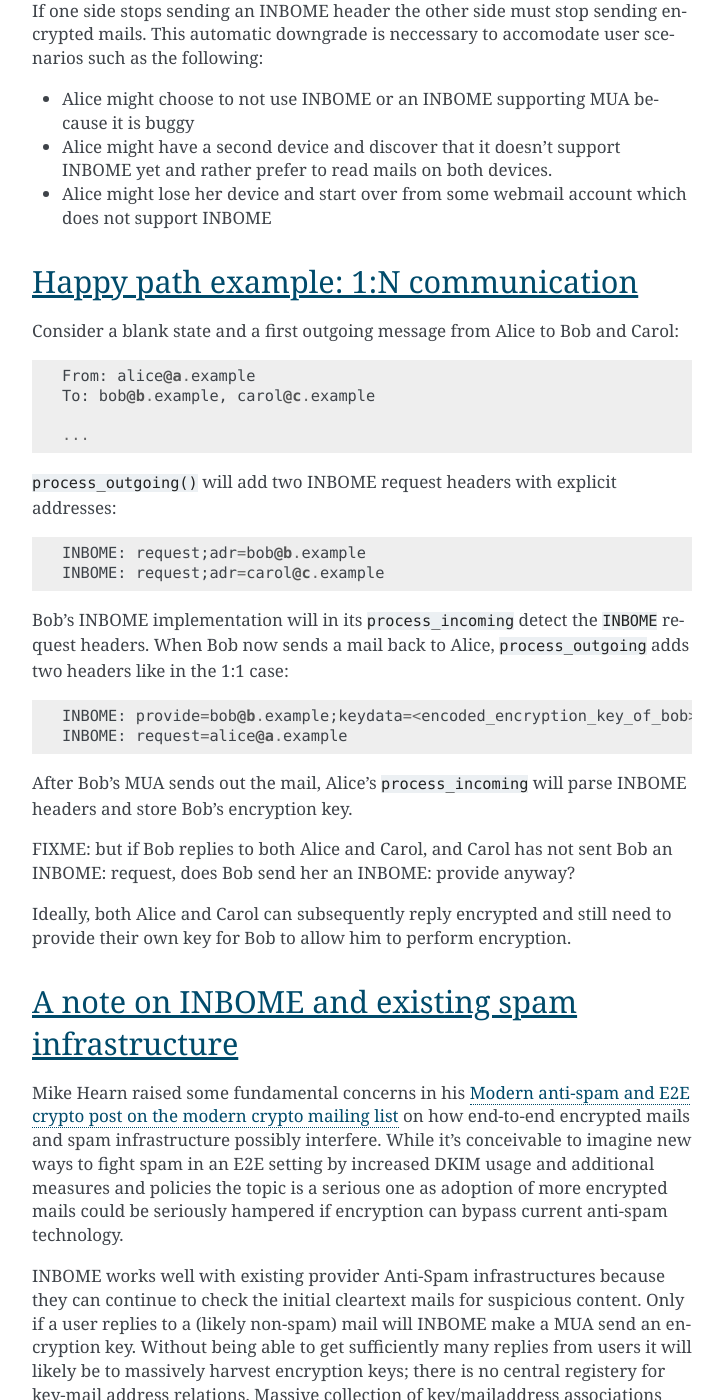
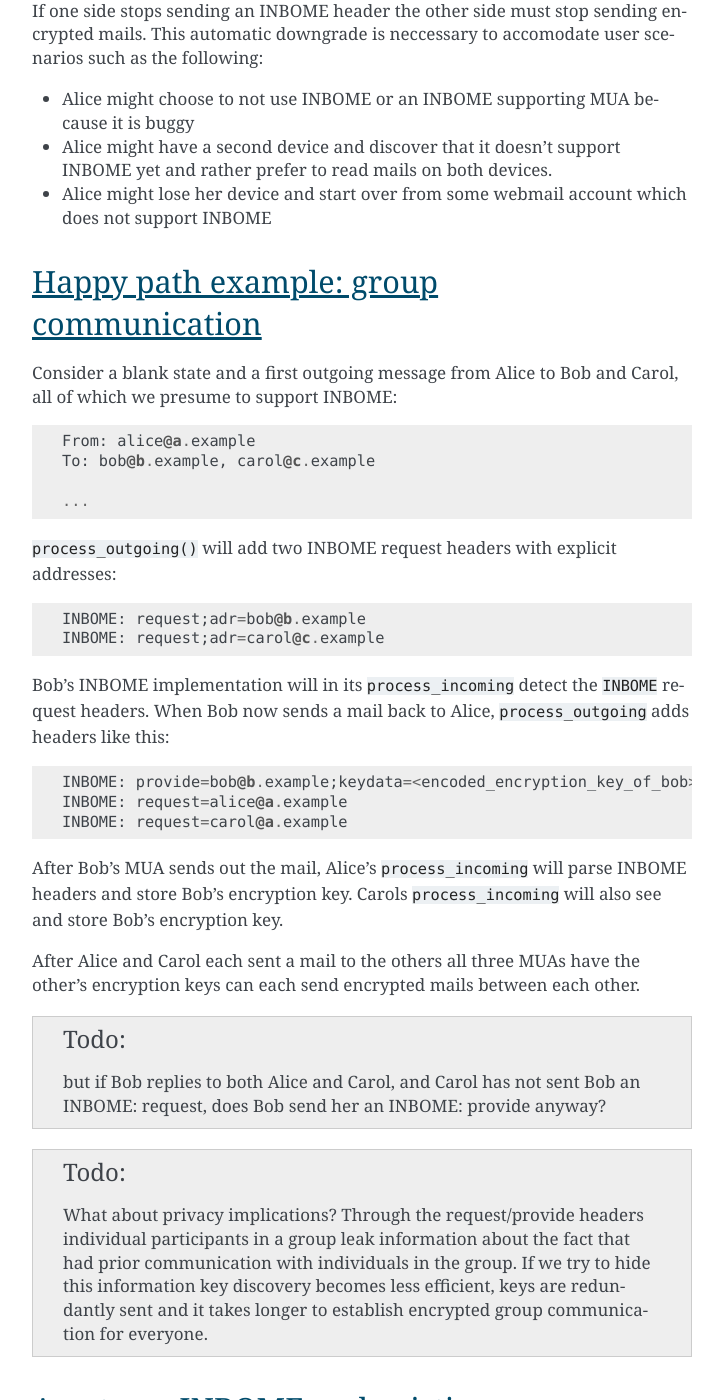
Before and after one commit to autocrypt/autocrypt, a Sphinx documentation site: the page built from doc/mua-keydiscovery.rst, in a window 1280 px wide and 1400 px high, scrolled down 2209 px. Shown: the whole window, without its empty margins (388-1111 px from the left). Built offline with Sphinx 7.4.7, drawn with Linux system fonts in a browser that asks for light colours; some of the changed text lies outside the part shown.

Commit message:
refine key discovery and state clearly privacy implications ...

```diff
--- a/doc/mua-keydiscovery.rst
+++ b/doc/mua-keydiscovery.rst
@@ -9,7 +9,7 @@ Basic protocol flow
 Establishing encryption is reminiscent of TLS/STARTTLS handshakes and
 roughly works like this:
 
-- INBOME-supporting MUAs are expected to keep `state <mua-state>`_
+- INBOME-supporting MUAs are expected to keep :doc:`state <mua-state>`
   about the peers that they negotiate encryption with.
 
 - An MUA will send an INBOME request header along with each mail it
@@ -21,7 +21,7 @@ roughly works like this:
 - An MUA which sees an INBOME encryption key in an incoming messsage
   will store it for later use with that peer.
 
-- When sending an e-mail to a peer who has established a key in this
+- When sending an e-mail to a peer for which we have established a key in this
   fashion, the e-mail will be automatically encrypted.
 
 INBOME basic operations
@@ -109,11 +109,11 @@ accomodate user scenarios such as the following:
   which does not support INBOME
 
 
-Happy path example: 1:N communication
+Happy path example: group communication
 ------------------------------------------
 
 Consider a blank state and a first outgoing message from Alice to Bob
-and Carol::
+and Carol, all of which we presume to support INBOME::
 
     From: alice@a.example
     To: bob@b.example, carol@c.example
@@ -128,22 +128,32 @@ explicit addresses::
 
 Bob's INBOME implementation will in its ``process_incoming`` detect
 the ``INBOME`` request headers.  When Bob now sends a mail back to
-Alice, ``process_outgoing`` adds two headers like in the 1:1 case::
+Alice, ``process_outgoing`` adds headers like this::
 
     INBOME: provide=bob@b.example;keydata=<encoded_encryption_key_of_bob>
     INBOME: request=alice@a.example
+    INBOME: request=carol@a.example
 
 After Bob's MUA sends out the mail, Alice's ``process_incoming`` will
-parse INBOME headers and store Bob's encryption key.
+parse INBOME headers and store Bob's encryption key. Carols ``process_incoming``
+will also see and store Bob's encryption key.
 
-FIXME: but if Bob replies to both Alice and Carol, and Carol has not
-sent Bob an INBOME: request, does Bob send her an INBOME: provide
-anyway?
+After Alice and Carol each sent a mail to the others all three MUAs have the other's encryption keys can each send encrypted mails between each other.
 
-Ideally, both Alice and Carol can subsequently reply encrypted and
-still need to provide their own key for Bob to allow him to perform
-encryption.
+.. todo::
 
+   but if Bob replies to both Alice and Carol, and Carol has not
+   sent Bob an INBOME: request, does Bob send her an INBOME: provide
+   anyway?
+
+.. todo::
+
+   What about privacy implications?  Through the request/provide headers
+   individual participants in a group leak information about the fact that
+   had prior communication with individuals in the group.  If we try to hide
+   this information key discovery becomes less efficient, keys are redundantly
+   sent and it takes longer to establish encrypted group communication for
+   everyone.
 
 A note on INBOME and existing spam infrastructure
 ----------------------------------------------------------
```
